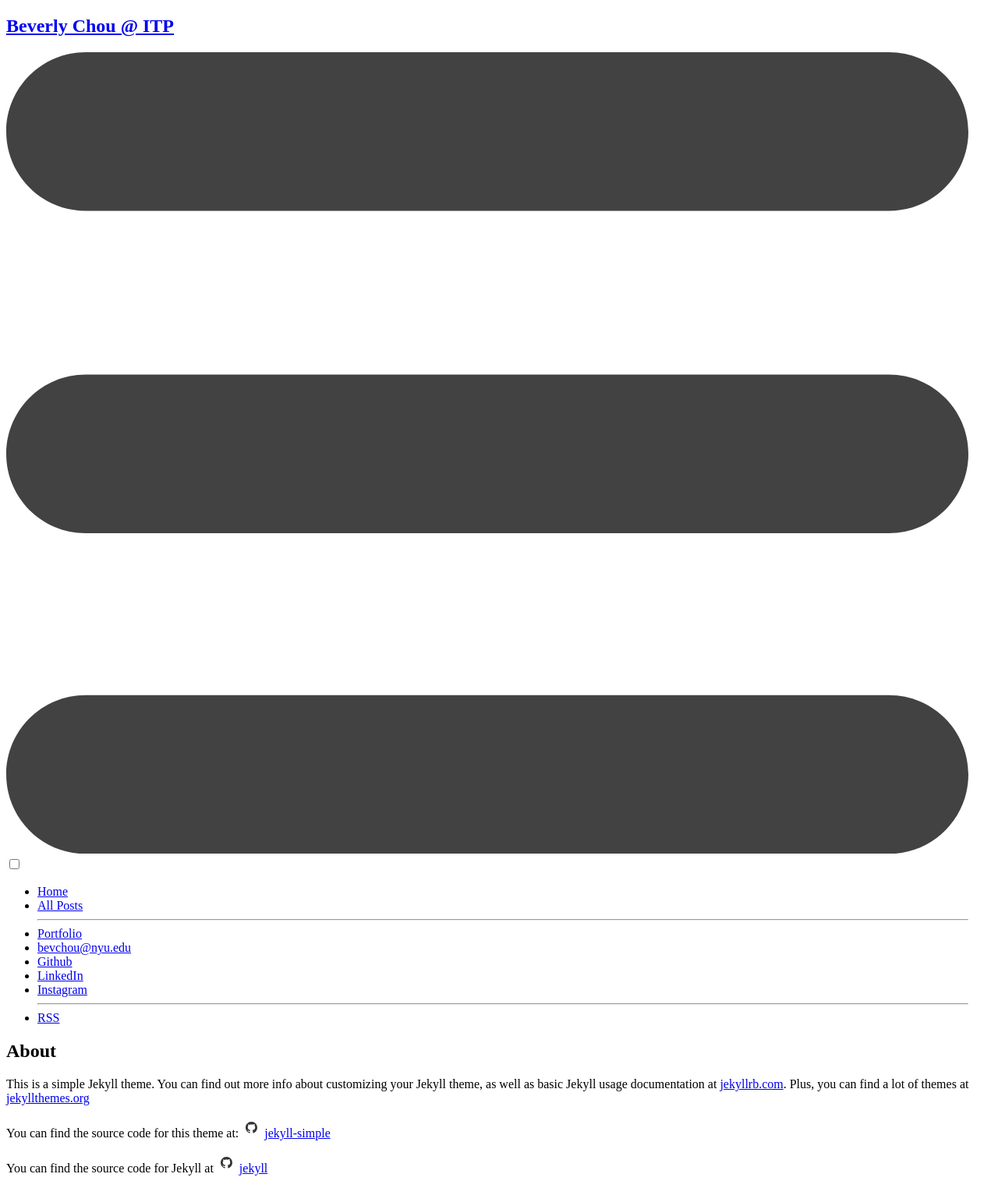
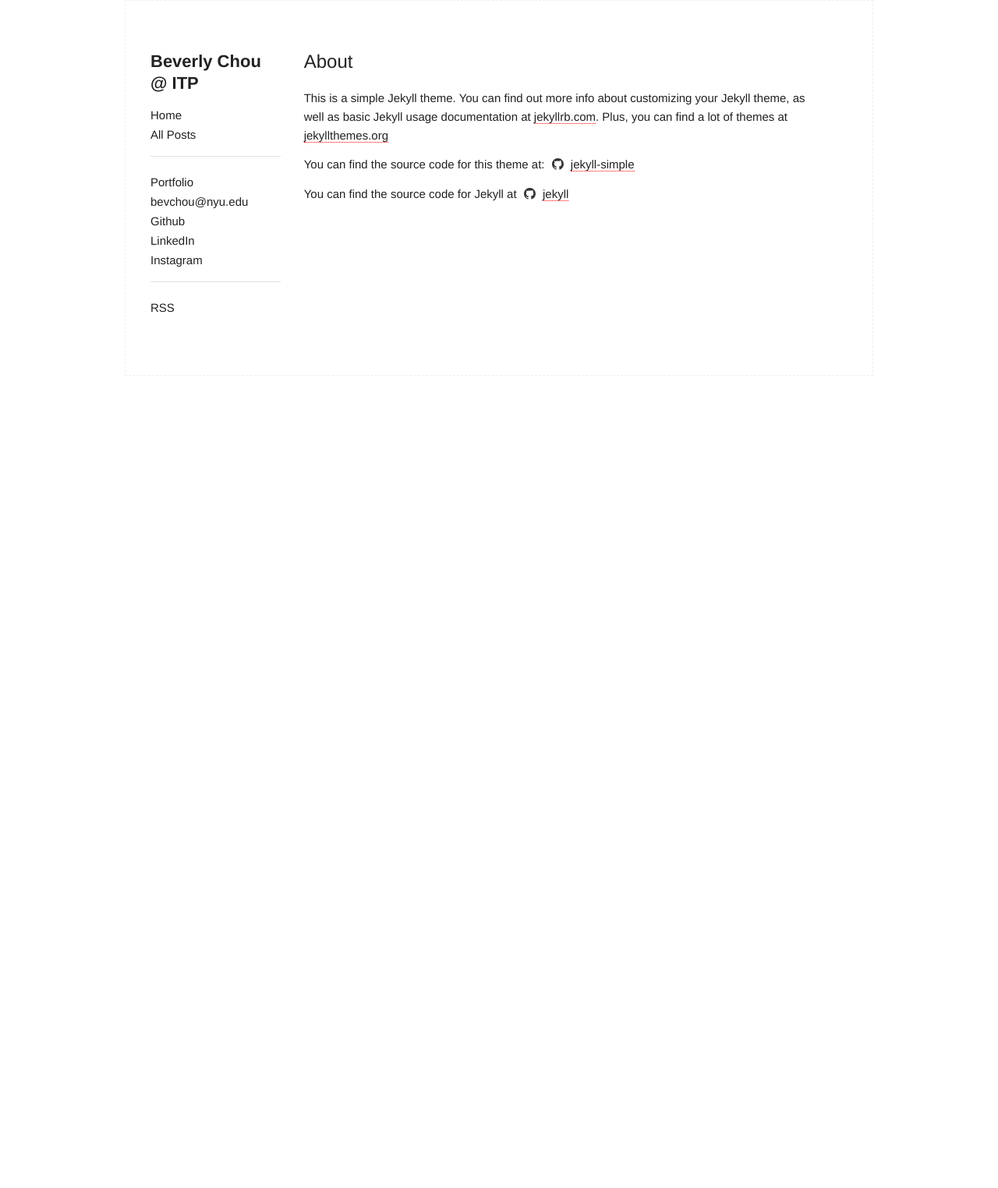
Before and after one commit to bevchou/bevchou.github.io, a Jekyll site: the page built from about.md, in a window 1280 px wide. Shown: the whole page at 78% size. Built offline with Jekyll 4.4.1, drawn with Linux system fonts in a browser that asks for light colours; after the commit the page ends 900 px from its top, so only the background shows below that.

Commit message:
change file path

```diff
--- a/_includes/head.html
+++ b/_includes/head.html
@@ -13,7 +13,7 @@
 
   <!-- todo: include this into main.css -->
 
-  <link rel="stylesheet" href="{{ "/css/main.css" | prepend: site.baseurl }}">
+  <link rel="stylesheet" href="{{ "/assets/main.css" | prepend: site.baseurl }}">
   <link rel="canonical" href="{{ page.url | replace:'index.html','' | prepend: site.baseurl | prepend: site.url }}">
   <link rel="alternate" type="application/rss+xml" title="{{ site.title }}" href="{{ "/feed.xml" | prepend: site.baseurl | prepend: site.url }}">
 </head>
```
Also changed, not shown: 1 other file.
